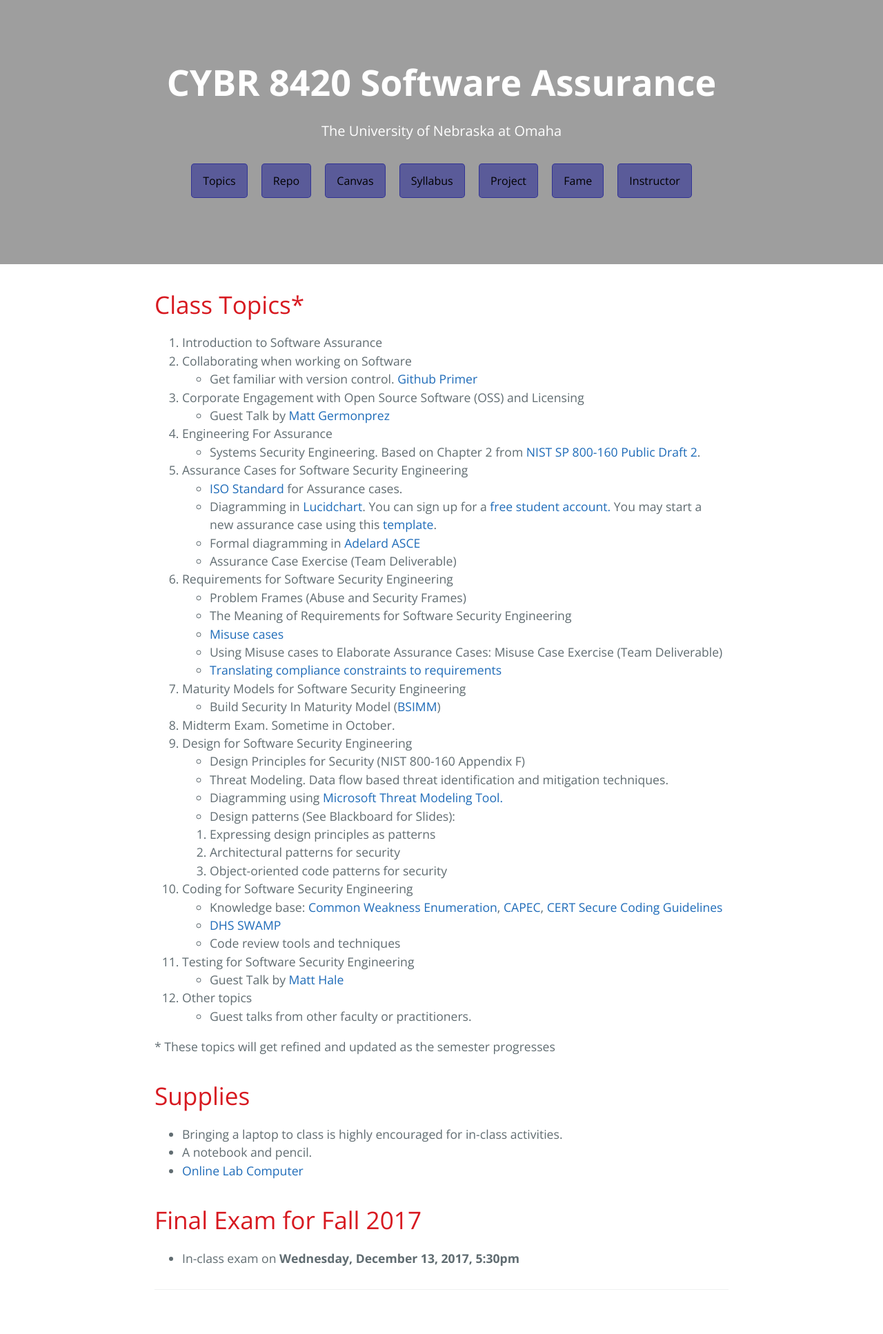
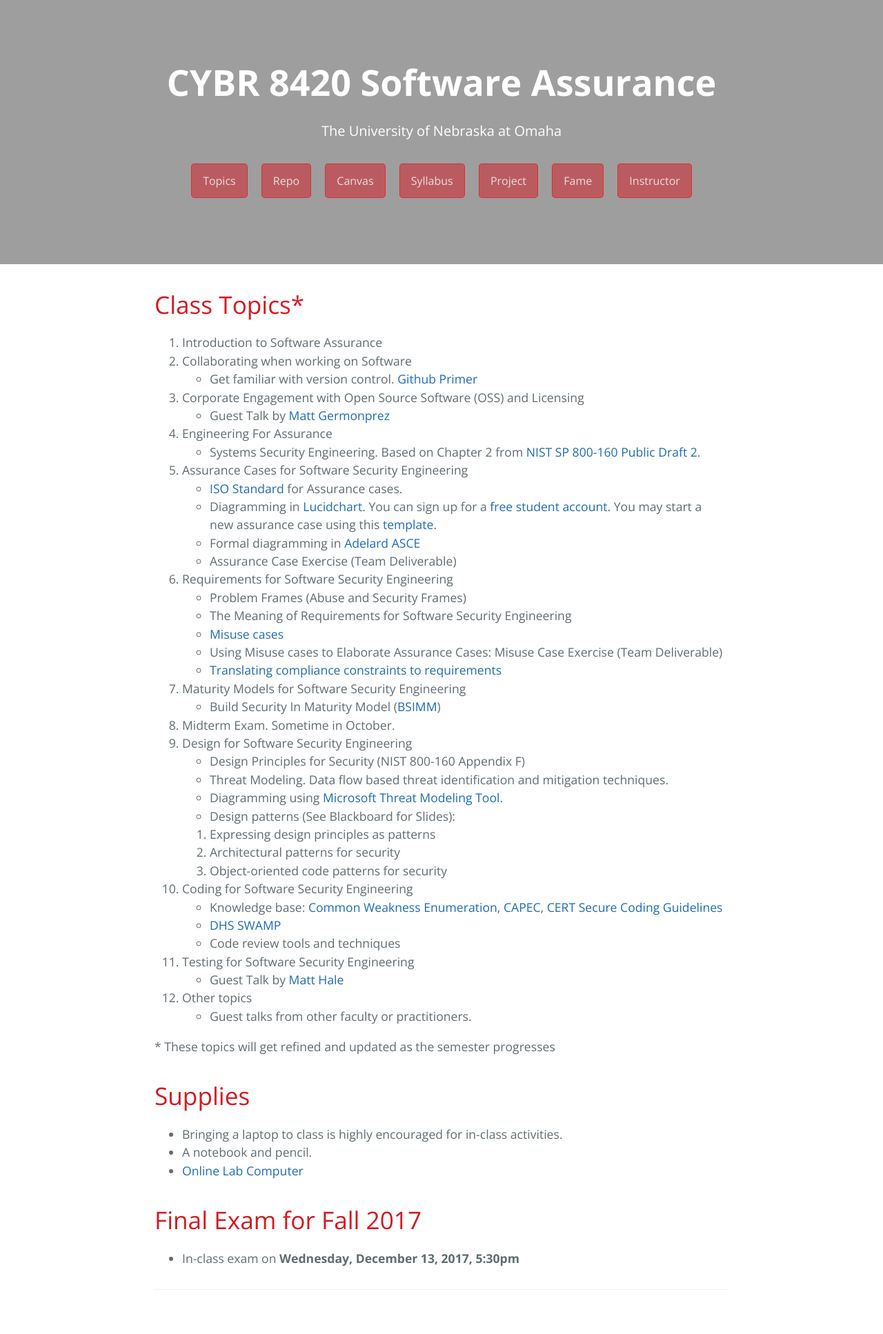
Before and after one commit to robinagandhi/swa, a Jekyll site: the page built from index.md, in a window 1280 px wide. Shown: the whole page at 69% size. Built offline with Jekyll 4.4.1, drawn with Linux system fonts in a browser that asks for light colours.

Commit message:
update styles

```diff
--- a/assets/stylesheets/stylesheet.css
+++ b/assets/stylesheets/stylesheet.css
@@ -18,9 +18,9 @@ a {
 .btn {
   display: inline-block;
   margin-bottom: 1rem;
-  color: rgba(0, 0, 0, 1);
-  background-color: rgba(22, 24, 147, 0.5);
-  border-color: rgba(22, 24, 147, 0.6);
+  color: rgba(225, 225, 225, 1);
+  background-color: rgba(215, 25, 32, 0.5);
+  border-color: rgba(215, 25, 32, 0.6);
   border-style: solid;
   border-width: 1px;
   border-radius: 0.3rem;
@@ -29,10 +29,10 @@ a {
     margin-left: 1rem; }
 
 .btn:hover {
-  color: rgba(0, 0, 0, 0.8);
+  color: rgba(225, 225, 225, 0.8);
   text-decoration: none;
-  background-color: rgba(14, 16, 112, 0.6);
-  border-color: rgba(14, 16, 112, 0.7); }
+  background-color: rgba(215, 25, 32, 0.6);
+  border-color: rgba(215, 25, 32, 0.7); }
 
 @media screen and (min-width: 64em) {
   .btn {
--- a/index.md
+++ b/index.md
@@ -8,7 +8,7 @@ description: CYBR 8420 Software Assurance Modules
 
 1. Introduction to Software Assurance
 2. Collaborating when working on Software
-  - Get familiar with version control. [Github Primer](./module-1/github-primer.md)
+  - Get familiar with version control. [Github Primer](https://robinagandhi.github.io/swa/pages/github.html)
 3. Corporate Engagement with Open Source Software (OSS) and Licensing
   * Guest Talk by [Matt Germonprez](http://www.unomaha.edu/college-of-information-science-and-technology/about/faculty-staff/matt-germonprez.php)
 4. Engineering For Assurance
```
